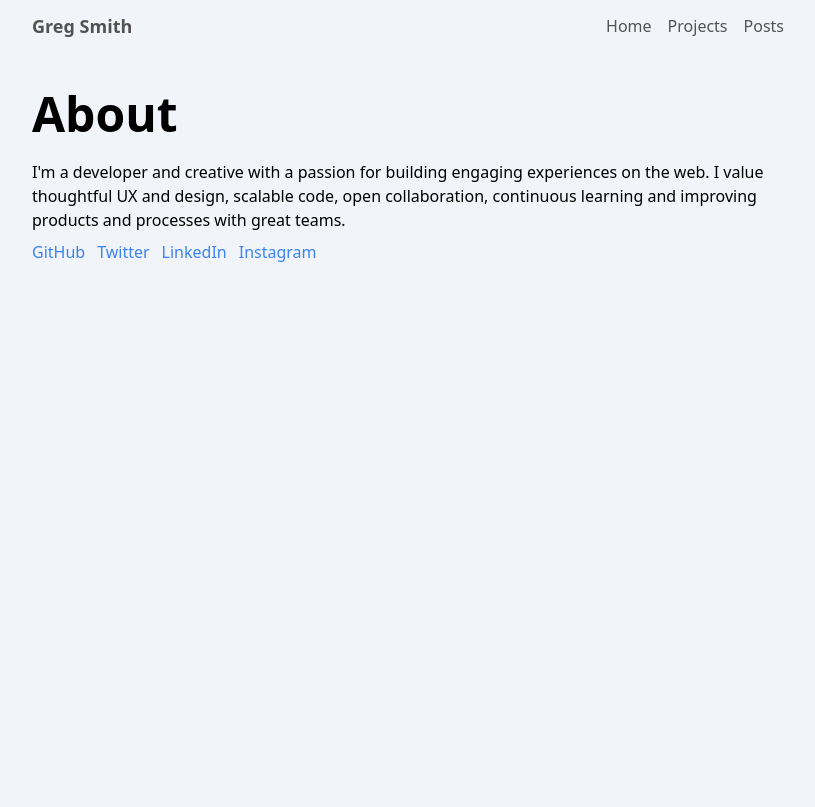
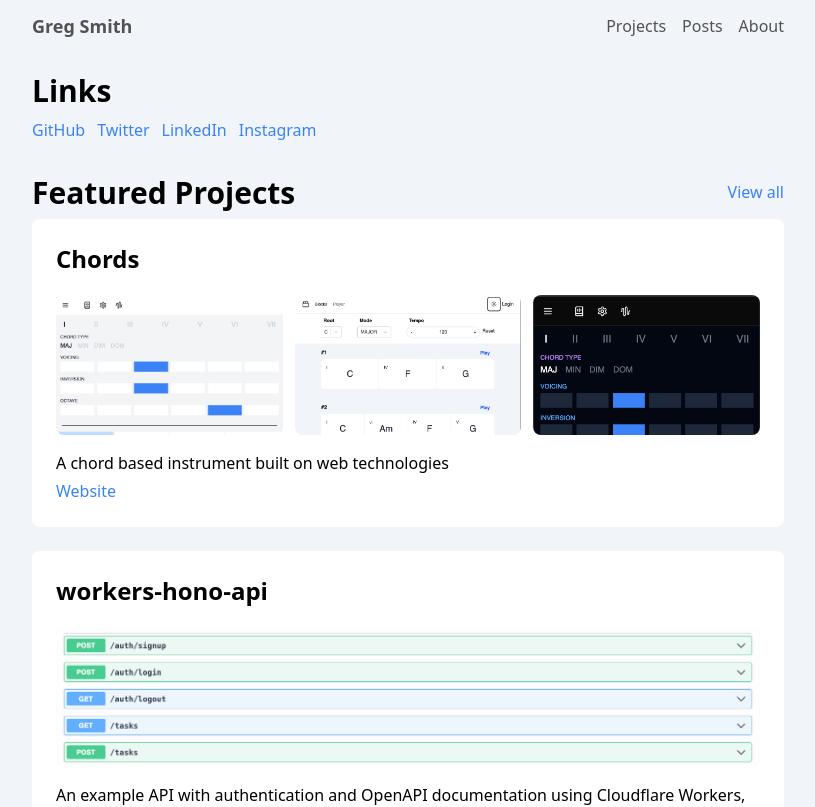
Before and after one commit to gregalexsmith/gregalexsmith, a Next.js app: page / in a window 1280 px wide. Shown: the top 807 px of the page, without its empty margins (232-1047 px from the left). Built offline with nearby package versions, Linux system fonts and the light colour scheme.

Commit message:
feat: update home page, add about page

```diff
--- /dev/null
+++ b/app/about/page.tsx
@@ -0,0 +1,26 @@
+import { links } from '../../data/profile';
+
+export const metadata = {
+  title: 'About - Greg Smith',
+};
+
+export default function AboutPage() {
+  return (
+    <div>
+      <h2 className="title1">About</h2>
+      <p>
+        I&apos;m a developer and creative with a passion for building engaging
+        experiences on the web. I value thoughtful UX and design, scalable code,
+        open collaboration, continuous learning and improving products and
+        processes with great teams.
+      </p>
+      <div className="mt-2 flex gap-3">
+        {links.map((link) => (
+          <a href={link.url} key={link.url} className="link">
+            {link.name}
+          </a>
+        ))}
+      </div>
+    </div>
+  );
+}
--- a/app/globals.css
+++ b/app/globals.css
@@ -16,6 +16,16 @@ a:hover {
   .title1 {
     @apply text-5xl font-bold leading-tight;
     @apply mt-8 mb-4;
+  }
+
+  .title2 {
+    @apply text-4xl font-bold leading-tight;
+    @apply mt-6 mb-3;
+  }
+
+  .title3 {
+    @apply text-3xl font-bold leading-tight;
+    @apply mt-5 mb-2;
   }
 
   .link {
--- a/app/layout.tsx
+++ b/app/layout.tsx
@@ -24,9 +24,9 @@ export default function Layout({ children }: LayoutProps) {
                   <Link href="/">Greg Smith</Link>
                 </h1>
                 <div className="flex gap-4">
-                  <Link href="/">Home</Link>
                   <Link href="/projects">Projects</Link>
                   <Link href="/posts">Posts</Link>
+                  <Link href="/about">About</Link>
                 </div>
               </div>
             </header>
--- a/app/page.tsx
+++ b/app/page.tsx
@@ -1,5 +1,7 @@
 import { Metadata } from 'next';
-import { profileData } from '@/data/profile';
+import { links } from '@/data/profile';
+import { ProjectsList } from './projects/projects-list';
+import Link from 'next/link';
 
 export const metadata: Metadata = {
   title: 'Greg Smith',
@@ -8,15 +10,24 @@ export const metadata: Metadata = {
 export default async function Page() {
   return (
     <div>
-      <h2 className="title1">About</h2>
-      <p>{profileData.about}</p>
+      <h2 className="title3">Links</h2>
       <div className="mt-2 flex gap-3">
-        {profileData.links.map((link) => (
+        {links.map((link) => (
           <a href={link.url} key={link.url} className="link">
             {link.name}
           </a>
         ))}
       </div>
+
+      <h2 className="flex justify-between items-center mt-8">
+        <span className="title3 m-0">Featured Projects</span>
+        <Link href="/projects" className="link">
+          View all
+        </Link>
+      </h2>
+      <div className="mt-2">
+        <ProjectsList limit={3} />
+      </div>
     </div>
   );
 }
--- a/app/projects/page.tsx
+++ b/app/projects/page.tsx
@@ -1,63 +1,19 @@
 import Head from 'next/head';
 import { projects } from '@/data/project';
 import ImageGallery from './project-image-gallery';
+import { ProjectsList } from './projects-list';
+
+export const metadata = {
+  title: 'Projects - Greg Smith',
+};
 
 export default function ProjectsPage() {
   return (
-    <>
-      <Head>
-        <title>Projects - Greg Smith</title>
-      </Head>
-      <div>
-        <h2 className="title1 mb-10">Projects</h2>
-        <div className="">
-          {projects.map((project) => (
-            <div
-              key={project.title}
-              className="mb-6 card-surface rounded-lg p-4 sm:p-6"
-            >
-              <h3 className="text-2xl font-bold mb-1">{project.title}</h3>
-              <ImageGallery project={project} />
-              {/* {project.images && (
-                <div className="flex justify-items-start gap-3 py-4">
-                  {project.images.map((img) => (
-                    <div key={img} className="relative h-[140px] flex-[100px]">
-                      <Image
-                        key={img}
-                        src={img}
-                        className="object-cover object-top rounded-lg"
-                        fill
-                        alt={project.title}
-                      />
-                    </div>
-                  ))}
-                </div>
-              )} */}
-              <p
-                dangerouslySetInnerHTML={{ __html: project.description }}
-                className="mb-1"
-              />
-              <div className="flex gap-3">
-                {project.links &&
-                  project.links.map(
-                    (link) =>
-                      link.url && (
-                        <a
-                          key={link.url}
-                          href={link.url}
-                          target="_blank"
-                          className="link"
-                          rel="noopener noreferrer"
-                        >
-                          {link.name}
-                        </a>
-                      ),
-                  )}
-              </div>
-            </div>
-          ))}
-        </div>
+    <div>
+      <h2 className="title1 mb-10">Projects</h2>
+      <div className="">
+        <ProjectsList />
       </div>
-    </>
+    </div>
   );
 }
--- /dev/null
+++ b/app/projects/projects-list.tsx
@@ -0,0 +1,41 @@
+import { projects } from '@/data/project';
+import ImageGallery from './project-image-gallery';
+
+type ProjectsListProps = {
+  limit?: number;
+};
+
+export const ProjectsList = ({ limit }: ProjectsListProps) => {
+  const projectsToDisplay = limit ? projects.slice(0, limit) : projects;
+
+  return projectsToDisplay.map((project) => (
+    <div
+      key={project.title}
+      className="mb-6 card-surface rounded-lg p-4 sm:p-6"
+    >
+      <h3 className="text-2xl font-bold mb-1">{project.title}</h3>
+      <ImageGallery project={project} />
+      <p
+        dangerouslySetInnerHTML={{ __html: project.description }}
+        className="mb-1"
+      />
+      <div className="flex gap-3">
+        {project.links &&
+          project.links.map(
+            (link) =>
+              link.url && (
+                <a
+                  key={link.url}
+                  href={link.url}
+                  target="_blank"
+                  className="link"
+                  rel="noopener noreferrer"
+                >
+                  {link.name}
+                </a>
+              ),
+          )}
+      </div>
+    </div>
+  ));
+};
--- a/data/profile/data/index.ts
+++ b/data/profile/data/index.ts
@@ -1,9 +1,4 @@
-export const profileData = {
-  about: `I'm a developer and creative with a passion for building engaging
-  experiences on the web. I value thoughtful UX and design, scalable
-  code, open collaboration, continuous learning and improving products
-  and processes with great teams.`,
-  links: [
+export const links = [
   { name: 'GitHub', url: 'https://github.com/gregalexsmith' },
   { name: 'Twitter', url: 'https://twitter.com/gregs_online' },
   {
@@ -14,5 +9,4 @@ export const profileData = {
     name: 'Instagram',
     url: 'https://www.instagram.com/grsmith/',
   },
-  ],
-} as const;
+] as const;
```
Lines whose indentation alone changed are shown as unchanged.
